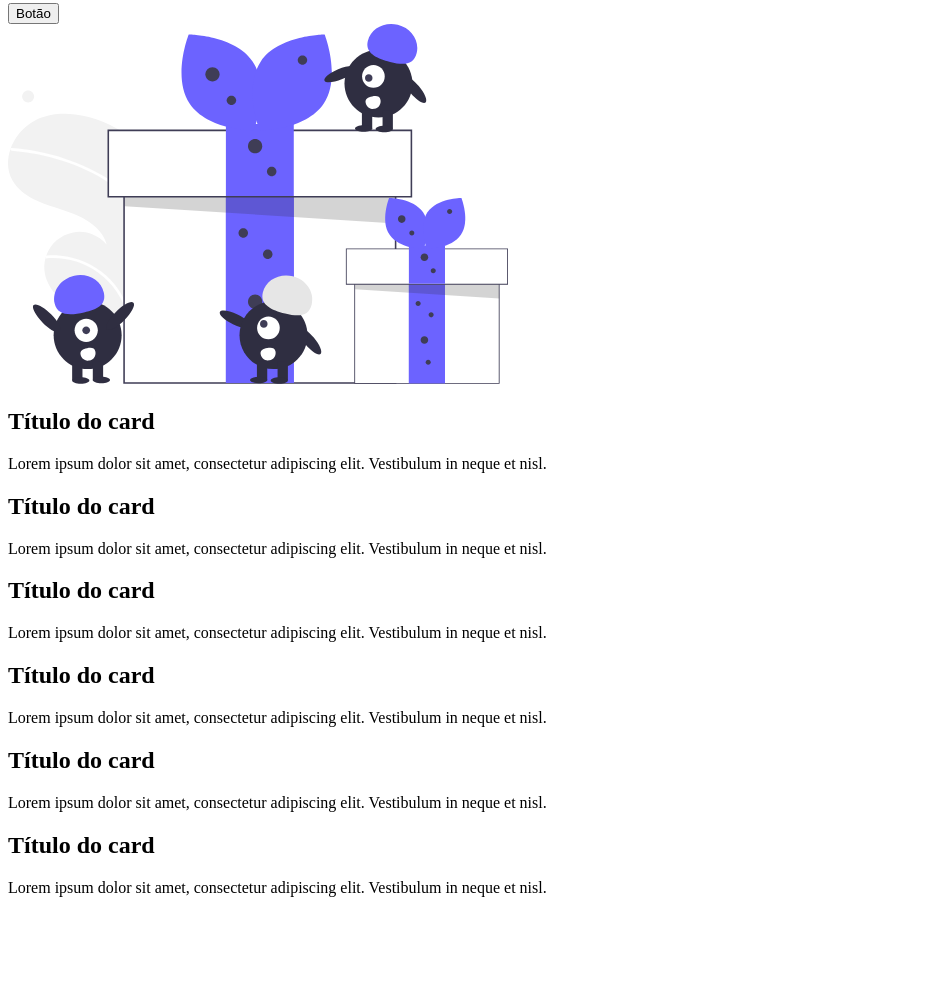
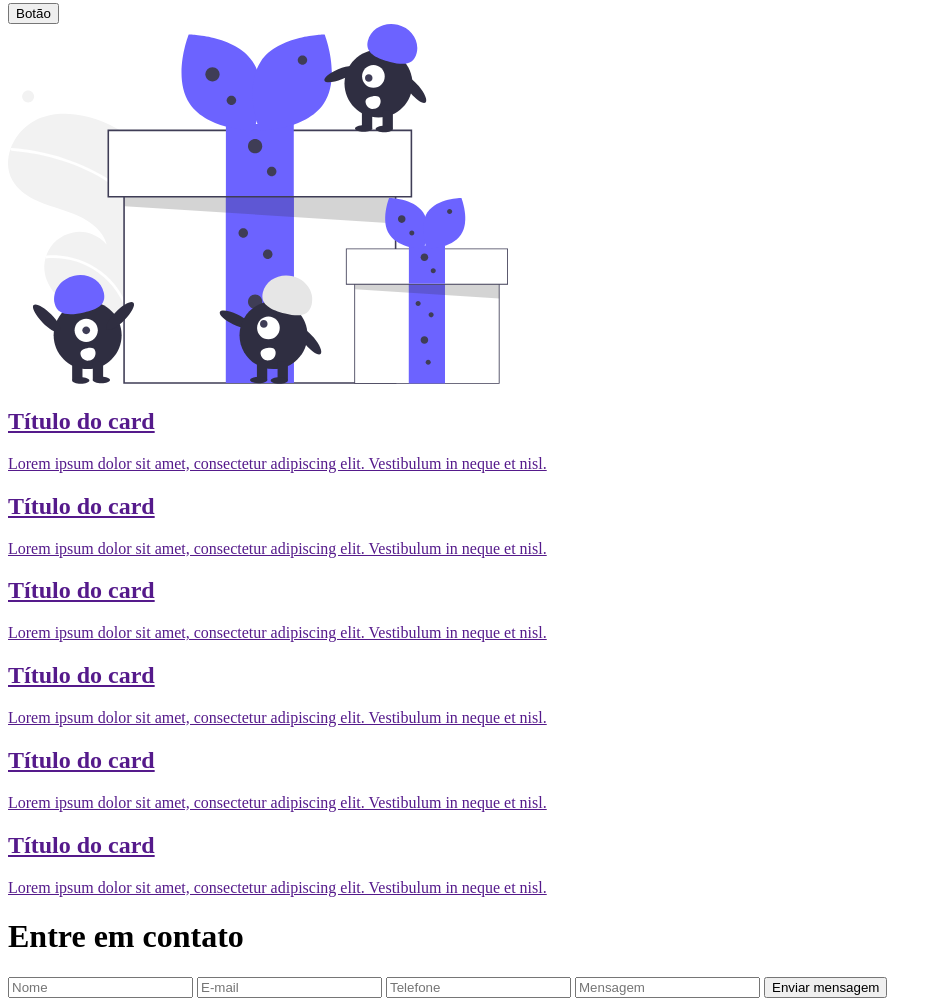
Before and after one commit to Jailtonj/DESAFIO-3---One-Page, a plain HTML site: page index.html in a window 1280 px wide. Shown: the part 111-1117 px from the top of the page, without its empty margins (0-942 px from the left). Before the commit the page ends 1024 px from the top, so only its background shows below. Drawn offline with Linux system fonts and the light colour scheme.

Commit message:
Formulário adcionado

```diff
--- a/index.html
+++ b/index.html
@@ -23,44 +23,88 @@
         </header>
         <section class="cards">
             <div class="cards-linha1">
+                <a href="" target="_blank">
                 <div id="card1">
                     <div class="texto-card1">
                         <h2>Título do card</h2>
                         <p>Lorem ipsum dolor sit amet, consectetur adipiscing elit. Vestibulum in neque et nisl.</p>
                     </div>
+                </div>
+                </a>
+                <a href="" target="_blank">
                 <div id="card2">
                     <div class="texto-card2">
                         <h2>Título do card</h2>
                         <p>Lorem ipsum dolor sit amet, consectetur adipiscing elit. Vestibulum in neque et nisl.</p>
                     </div>
+                </div>
+                </a>
+                <a href="" target="_blank">
                 <div id="card3">
                     <div class="texto-card3">
                         <h2>Título do card</h2>
                         <p>Lorem ipsum dolor sit amet, consectetur adipiscing elit. Vestibulum in neque et nisl.</p>
                     </div>
                 </div>
+                </a>
             </div>
 
             <div class="cards-linha2">
+                <a href="" target="_blank">
                 <div id="card4">
                     <div class="texto-card4">
                         <h2>Título do card</h2>
                         <p>Lorem ipsum dolor sit amet, consectetur adipiscing elit. Vestibulum in neque et nisl.</p>
                     </div>
+                </div>
+                </a>
+                <a href="" target="_blank">
                 <div id="card5">
                     <div class="texto-card5">
                         <h2>Título do card</h2>
                         <p>Lorem ipsum dolor sit amet, consectetur adipiscing elit. Vestibulum in neque et nisl.</p>
                     </div>
+                </div>
+                </a>
+                <a href="" target="_blank">
                 <div id="card6">
                     <div class="texto-card6">
                         <h2>Título do card</h2>
                         <p>Lorem ipsum dolor sit amet, consectetur adipiscing elit. Vestibulum in neque et nisl.</p>
                     </div>
                 </div>
+                </a>
             </div>
         </section>
+        <footer>
+                <h1>Entre em contato</h1>
 
+               <form action="https://formsubmit.co/jailtonpereira762@gmail.com"
+               method="POST">
+
+                    <input class="input"
+                    type="hidden"
+                    name="_next"
+                    value="http://127.0.0.1:5500/formulario.html"
+                    />
+
+                    <input class="input"
+                    type="hidden"
+                    name="_autoresponse"
+                    value="Recebemos sua mensagem, obrigado pelo contato e logo responderemos!"
+                    />
+
+                    <input class="nome" type="text" name="Nome" placeholder="Nome">
+
+                    <input class="E-mail" type="email" name="Email" placeholder="E-mail">
+
+                    <input class="telefone" type="number" name="Telefone" placeholder="Telefone">
+
+                    <input class="mensagem" name="Mensagem" type="text" placeholder="Mensagem">
+
+                    <button type="submit">Enviar mensagem</button>
+               </form>
+        </footer>
     </main>
 </body>
 </html>
```
Also changed, not shown: formulario.html (added, +10 -0 lines).
